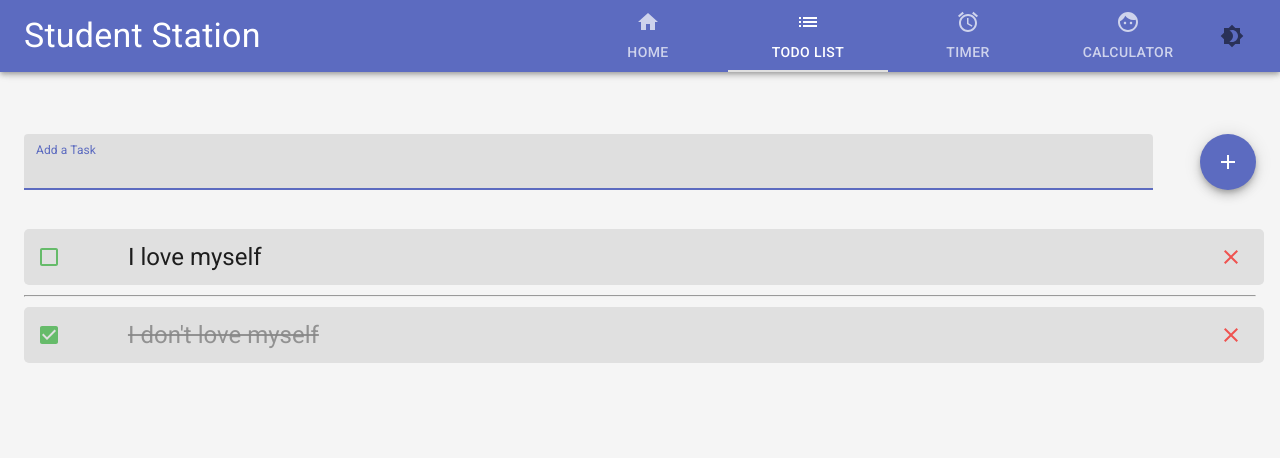
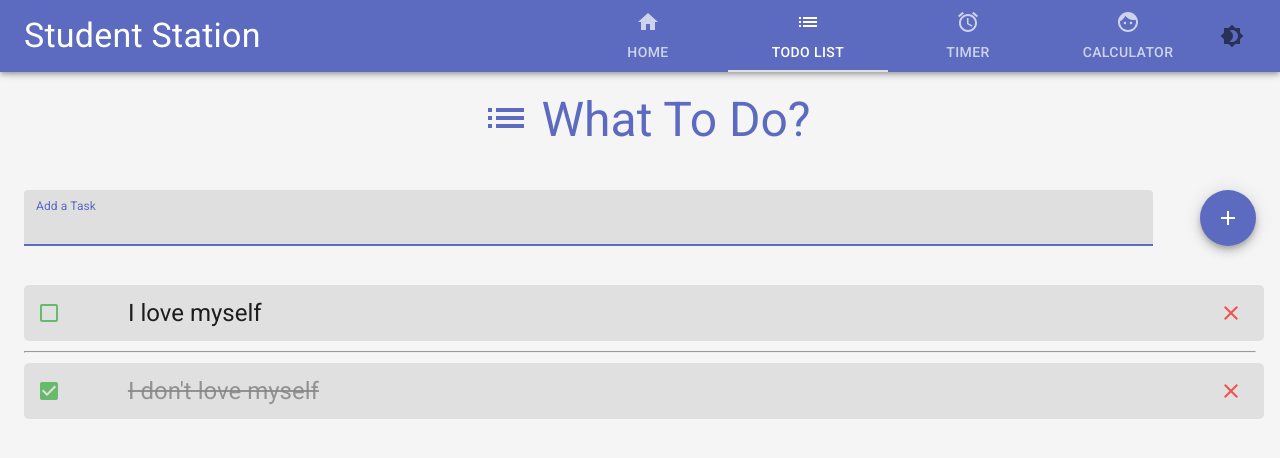
Before and after one commit to saad-afridi/StudentStation, a React (Create React App) app: page / in a window 1280 px wide. Both pictures are taken after a click on the tab "TODO LIST". Shown: the top 458 px of the page. Built offline with nearby package versions, Linux system fonts and the light colour scheme.

Commit message:
Cleaned a bit more code

```diff
--- a/src/components/PageTitle.js
+++ b/src/components/PageTitle.js
@@ -1,27 +1,24 @@
-import React, { Component } from 'react'
+import React from 'react'
 
 // Material UI Components
 import { Grid, Typography }from '@material-ui/core'
 
 // Theme and Styling
-import { withStyles } from '@material-ui/styles';
-import PropTypes from 'prop-types';
+import { makeStyles } from '@material-ui/core/styles'
 
-
-const styles = theme => ({
+const useStyles = makeStyles(theme => ({
     titleContainer : {
         margin: "80px 0px 30px 0px",
         color: theme.palette.type === 'dark'
             ? theme.palette.primary.light : theme.palette.primary.main,
     },
-})
+}));
 
-class PageTitle extends Component {
-    render() {
-        const {classes} = this.props;
-        const {icon, text} = this.props;
+export const PageTitle = (props) => {
+    const classes = useStyles();
+    const {icon, text} = props;
 
-        return (
+    return (
         <Grid container spacing={3} direction="row" justify="center" alignItems="center"
         className={classes.titleContainer}>
             <Grid item>
@@ -33,12 +30,7 @@ class PageTitle extends Component {
             </Typography>
             </Grid>
         </Grid>
-        )
-    }
+    );
 }
 
-PageTitle.propTypes = {
-    classes: PropTypes.object.isRequired,
-}
-
-export default withStyles(styles)(PageTitle);
+export default PageTitle;
--- a/src/pages/Todo.js
+++ b/src/pages/Todo.js
@@ -14,15 +14,11 @@ import ListIcon from '@material-ui/icons/List'
 
 export default function ToDoPage() {
   return(
-
     <Container className="TodoContainer" >
-        <PageTitle>
-        text={"What To Do?"}
-        icon={
-            <ListIcon
-            style={{transform: 'scale(2.0)'}}>
-            </ListIcon>}
-        </PageTitle>
+        <PageTitle
+            text={"What To Do?"}
+            icon={<ListIcon style={{transform: 'scale(2.0)'}} />}
+        />
         <AddTodo />
         <TodoList />
     </Container>
--- a/src/reducers/todoReducers.js
+++ b/src/reducers/todoReducers.js
@@ -20,7 +20,6 @@ export default function todoReducers(state=initialState, action) {
             return {todos: [action.payload, ...state.todos]}
 
         case 'DELETE-TODO':
-            console.log("I GET HERE!");
             return {todos: delTodo(state, action.payload)}
 
         case 'TOGGLE-TODO':
```
